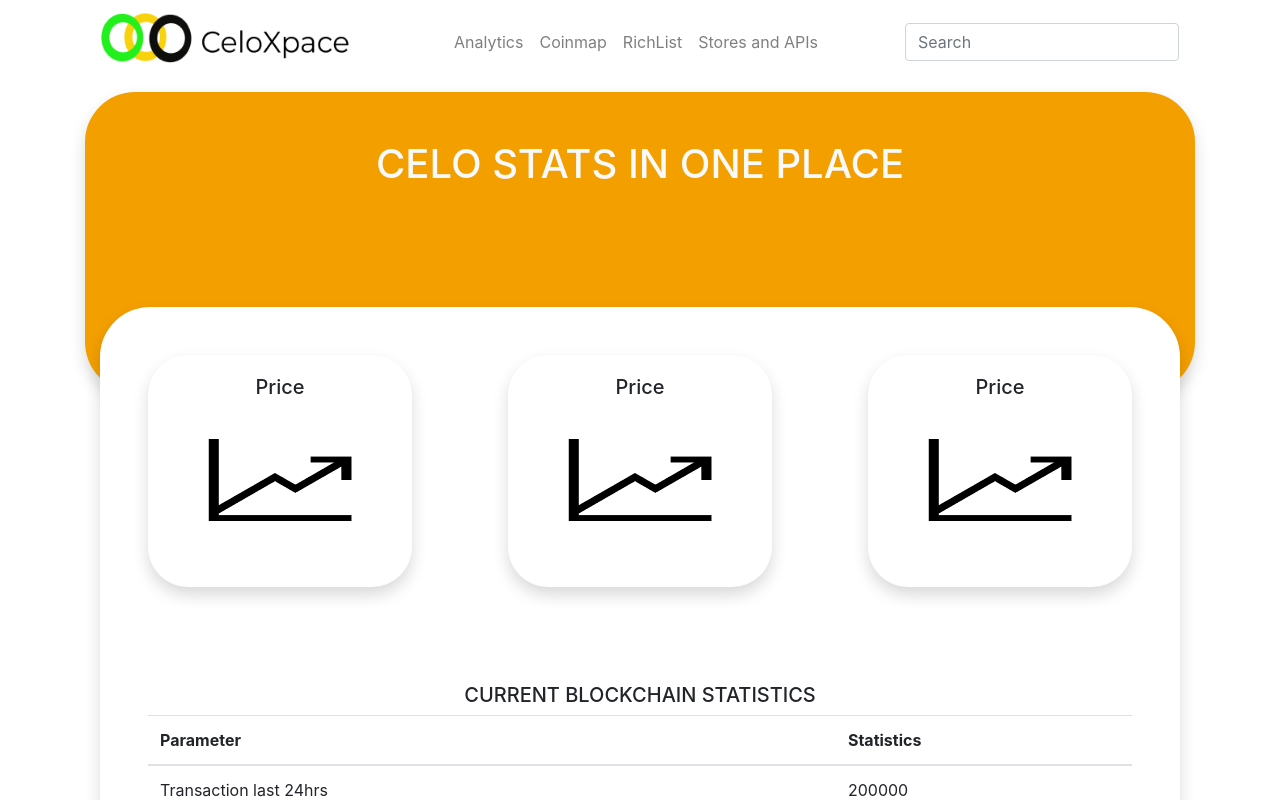
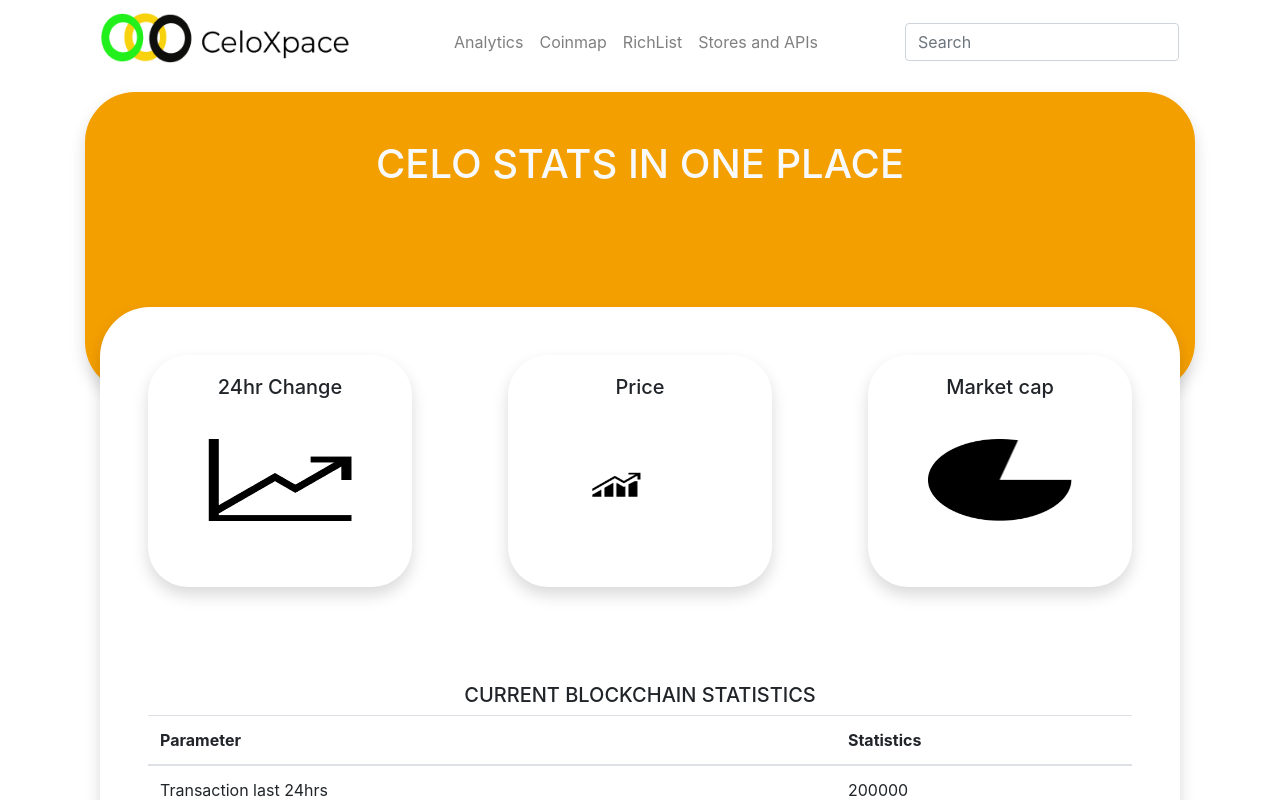
Before and after one commit to pnoken/CeloXpace, a Next.js app: page / in a window 1280 px wide. Shown: the top 800 px of the page. Built offline with nearby package versions, Linux system fonts and the light colour scheme.

Commit message:
changed icons

```diff
--- a/components/Main/Card.js
+++ b/components/Main/Card.js
@@ -8,7 +8,7 @@ export default function Card() {
       <div className="box shadow align-items-start  m-5" style={{ borderRadius: "40px" }}>
       <div className="card-body">
           <h5 className="card-title text-center">
-            Price
+          24hr Change
           </h5>
           <div style={{ margin: "40px" }}>
           <Image src="/static/changes.png" height={200} width={350} />
@@ -24,7 +24,7 @@ export default function Card() {
             Price
           </h5>
           <div style={{ margin: "40px" }}>
-          <Image src="/static/changes.png" height={200} width={350} />
+          <Image src="/static/price.png" height={200} width={350} />
           </div>
         </div>
 
@@ -34,10 +34,10 @@ export default function Card() {
       <div className="box shadow align-items-start m-5" style={{ borderRadius: "40px" }}>
       <div className="card-body">
           <h5 className="card-title text-center">
-            Price
+          Market cap
           </h5>
           <div style={{ margin: "40px" }}>
-          <Image src="/static/changes.png" height={200} width={350} />
+          <Image src="/static/market_cap.png" height={200} width={350} />
           </div>
         </div>
 
```
